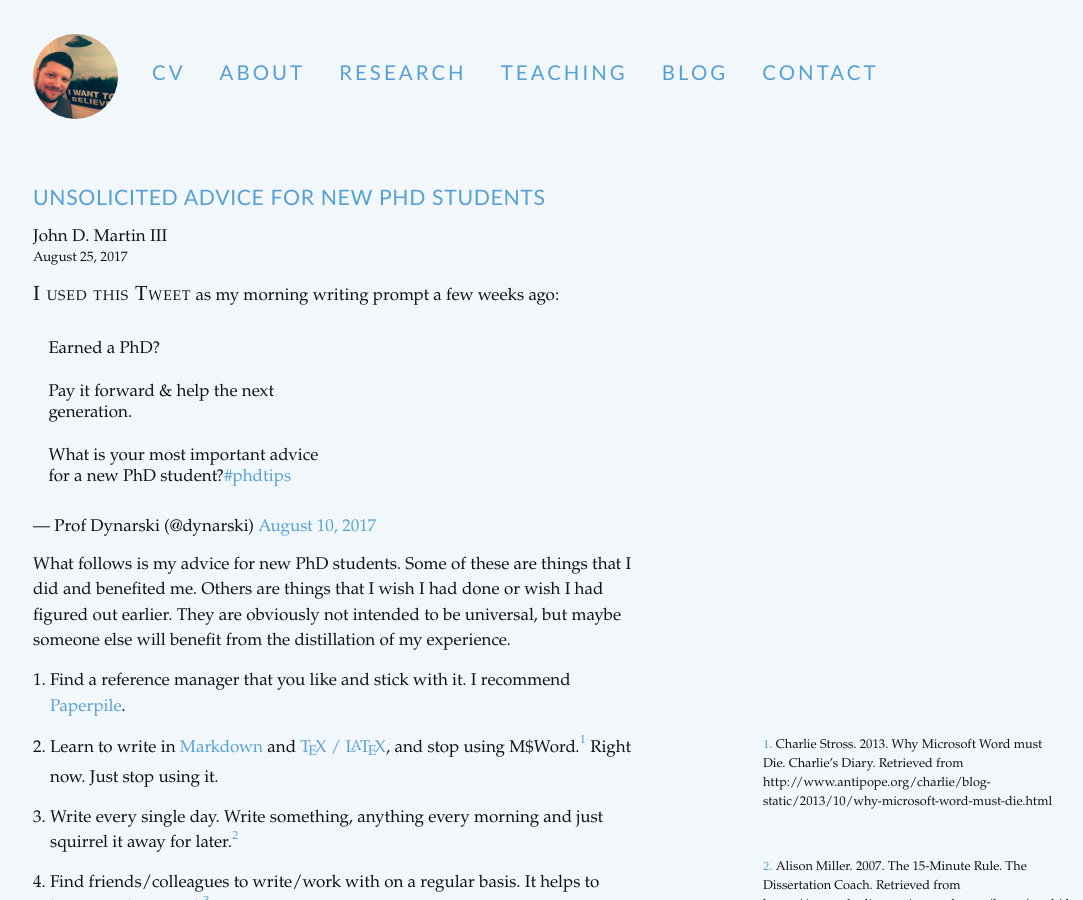
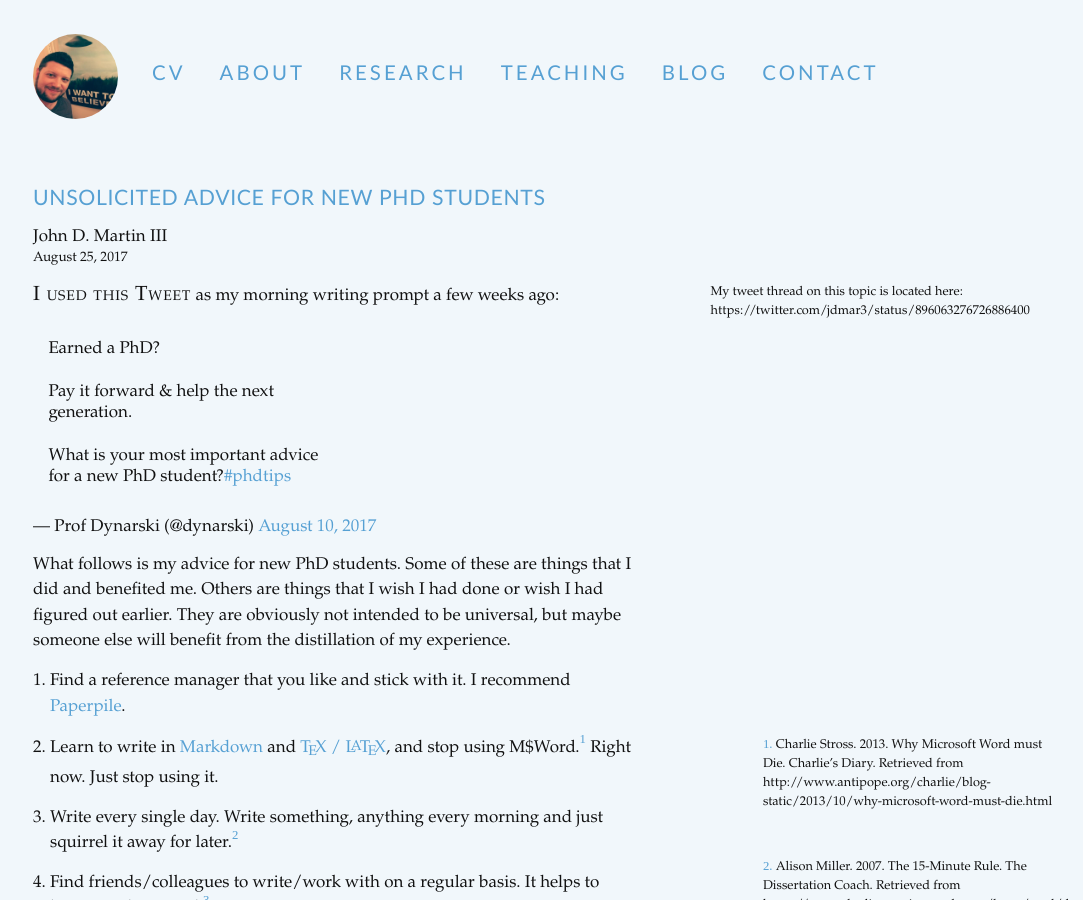
Before and after one commit to jdmar3/jdmar3.github.io, a Jekyll site: the page built from _posts/2017-08-25-new-phd-advice.md, in a window 1280 px wide and 900 px high. Shown: the whole window, without its empty margins (47-1130 px from the left). Built offline with Jekyll 4.4.1, drawn with Linux system fonts in a browser that asks for light colours; some web fonts are replaced; Markdown is read by kramdown in place of the engine named in the settings; comment, search, counter and statistics services are not loaded; some of the changed lines change nothing that is shown.

Commit message:
update link

```diff
--- a/_posts/2017-08-25-new-phd-advice.md
+++ b/_posts/2017-08-25-new-phd-advice.md
@@ -7,7 +7,7 @@ tags: [ PhD, dissertation, advice, self-care ]
 excerpt_separator: <!--more-->
 ---
 
-{% newthought 'I used this Tweet' %}  as my morning writing prompt a few weeks ago:
+{% newthought 'I used this Tweet' %}  as my morning writing prompt a few weeks ago:{% marginnote 'thread' 'My tweet thread on this topic is located here: https://twitter.com/jdmar3/status/896063276726886400'%}
 
 <blockquote class="twitter-tweet" data-lang="en"><p lang="en" dir="ltr">Earned a PhD? <br><br>Pay it forward &amp; help the next generation.<br><br>What is your most important advice for a new PhD student?<a href="https://twitter.com/hashtag/phdtips?src=hash">#phdtips</a></p>&mdash; Prof Dynarski (@dynarski) <a href="https://twitter.com/dynarski/status/895690052616978432">August 10, 2017</a></blockquote>
 <script async src="//platform.twitter.com/widgets.js" charset="utf-8"></script>
@@ -30,7 +30,7 @@ What follows is my advice for new PhD students. Some of these are things that I
 
 7. Learn to use version control software and a remote repository to manage your work. [GitHub](https://github.com) or [Bitbucket](https://bitbucket.org) are both awesome.
 
-8. Use something like [Overleaf](https://www.overleaf.com) to write. It is good for collaboration, versioning, and safe.
+8. Use something like [Overleaf](https://www.overleaf.com/signup?ref=077187625891) to write. It is good for collaboration, versioning, and safe.
 
 9. DO NOT STORE DATA OR WRITING ON YOUR LAPTOP. Keep it multiply backed up, in a cloud app, and/or a remote server.{% sidenote 'backup' 'Gabe Tippery. 2014. Backing Up. Hacking the Thesis. Retrieved from https://u.osu.edu/hackingthethesis/about/backing-up/' %}
 
```
